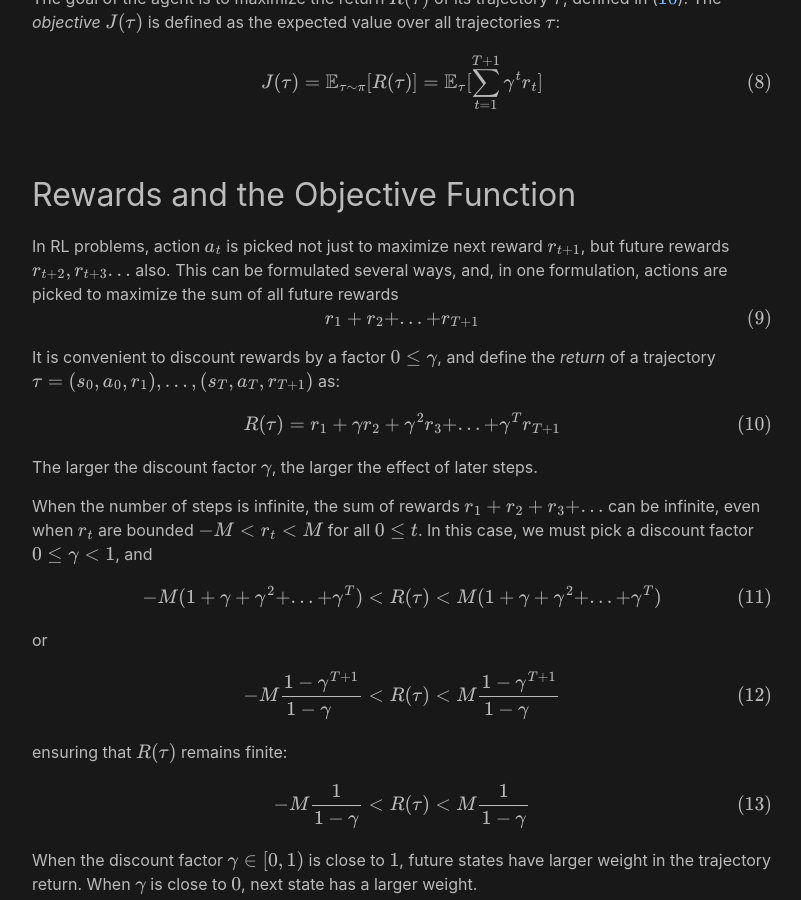
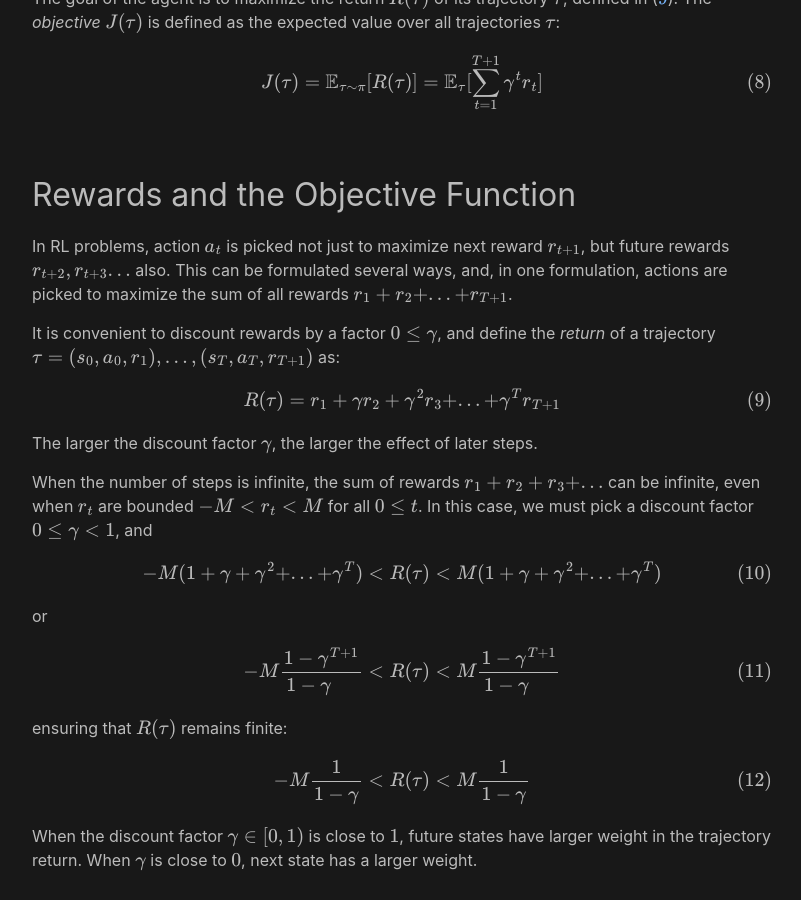
Before and after one commit to analytiq-hub/sigagent.github.io, a Jekyll site: the page built from machine_learning/_posts/2021-01-22-reinforce.md, in a window 1280 px wide and 900 px high, scrolled down 3008 px. Shown: the whole window, without its empty margins (238-1039 px from the left). Built offline with Jekyll 4.4.1, drawn with Linux system fonts in a browser that asks for light colours; formulas are drawn with MathJax 3; a script that is not in the unit is left out.

Commit message:
*** empty log message ***

```diff
--- a/machine_learning/_posts/2021-01-22-reinforce.md
+++ b/machine_learning/_posts/2021-01-22-reinforce.md
@@ -111,12 +111,7 @@ $$
 
 ## Rewards and the Objective Function
 
-In RL problems, action $$a_t$$ is picked not just to maximize next reward $r_{t+1}$, but future rewards $$r_{t+2}, r_{t+3} ...$$ also. This can be formulated several ways, and, in one formulation, actions are picked to maximize the sum of all future rewards
-$$
-\begin{equation}
-r_{1} + r_{2} + ... + r_{T+1}
-\end{equation}
-$$
+In RL problems, action $$a_t$$ is picked not just to maximize next reward $r_{t+1}$, but future rewards $$r_{t+2}, r_{t+3} ...$$ also. This can be formulated several ways, and, in one formulation, actions are picked to maximize the sum of all rewards $$r_{1} + r_{2} + ... + r_{T+1}$$.
 
 It is convenient to discount rewards by a factor $$0 \le \gamma$$, and define the *return* of a trajectory $$\tau = (s_0, a_0, r_1), ... , (s_T, a_T, r_{T+1})$$ as:
 
```
